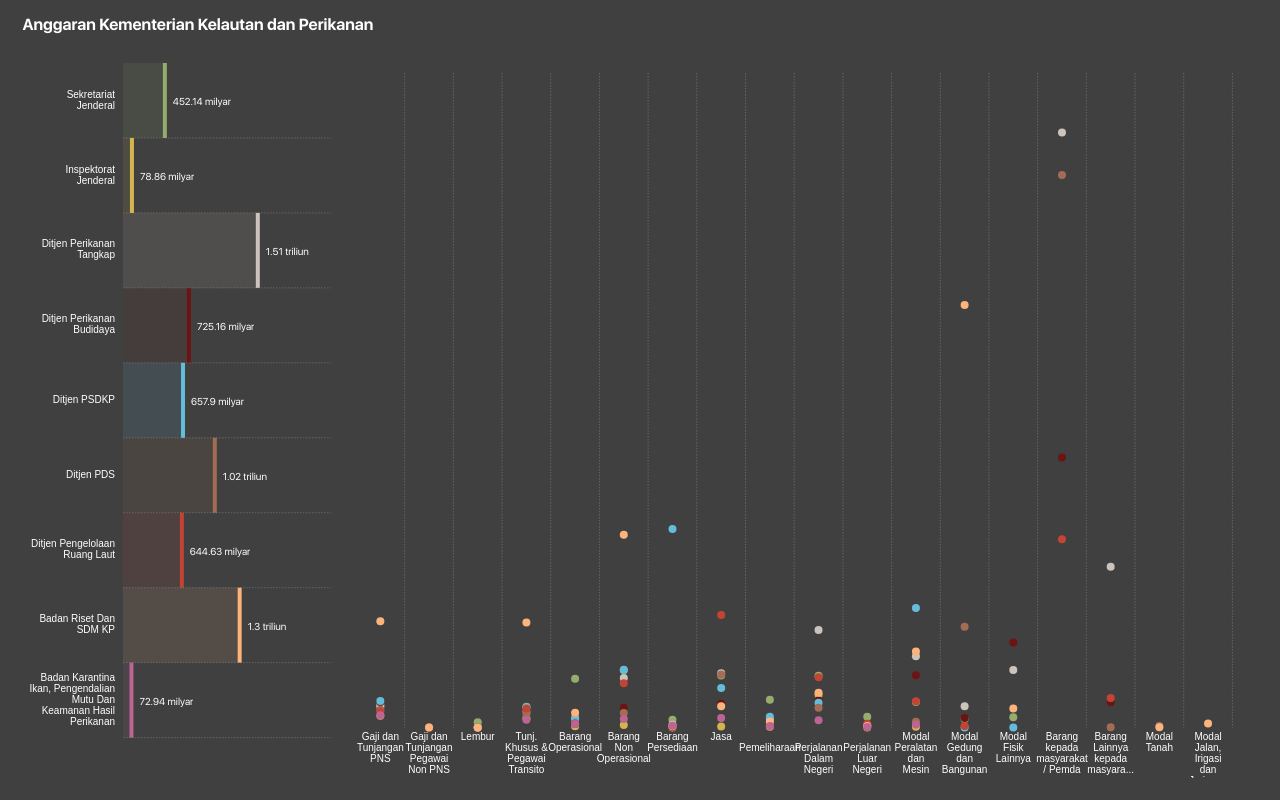
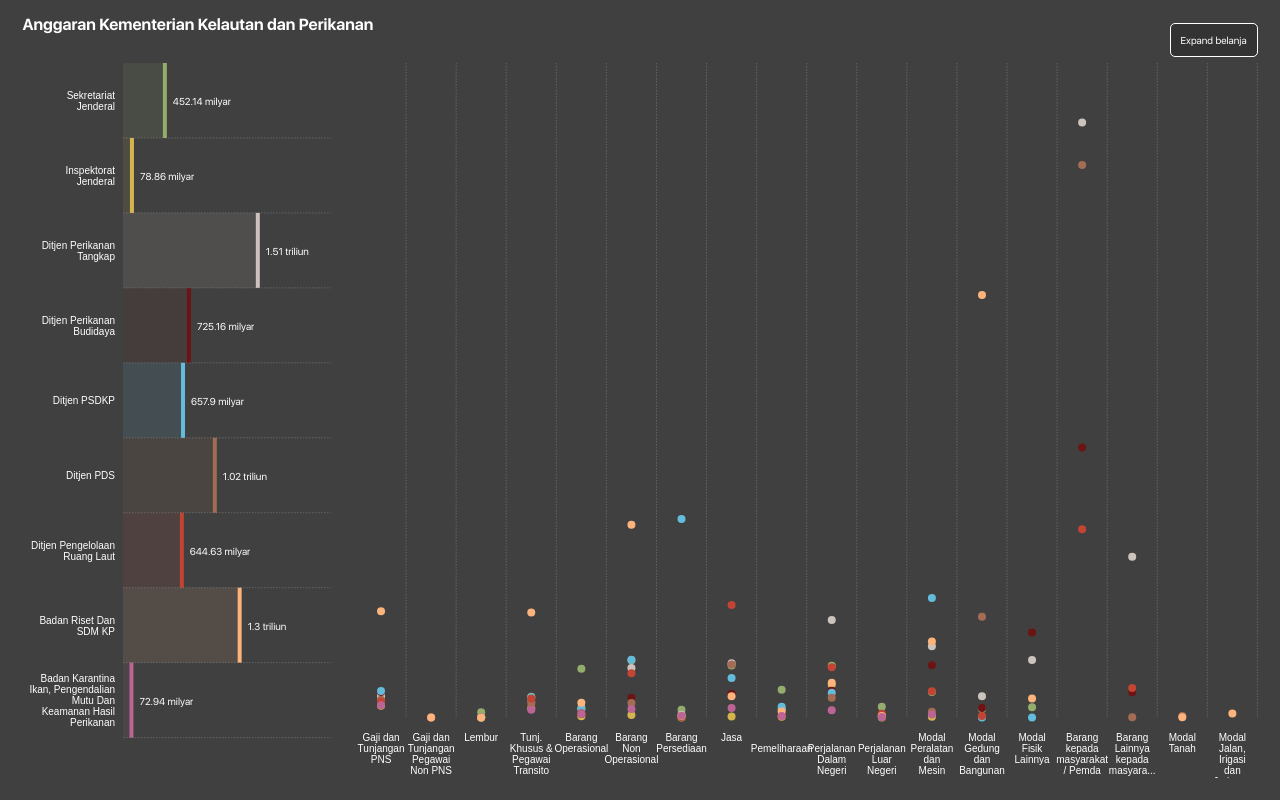
Before and after one commit to mahdanahmad/kkp-viz, a website: page index.html in a window 1280 px wide. Drawn offline with nearby package versions, Linux system fonts and the light colour scheme.

Commit message:
expanding scatter

```diff
--- a/index.html
+++ b/index.html
@@ -33,7 +33,9 @@
 			</div>
 			<div id="content">
 				<div id="side-bar" class="float-left"></div>
-				<div id="mein-bar" class="float-right"></div>
+				<div id="mein-bar" class="float-right">
+					<div id="expand-toggler" class="cursor-pointer"></div>
+				</div>
 			</div>
 		</div>
 	</body>
--- a/js/helpers.js
+++ b/js/helpers.js
@@ -7,7 +7,9 @@ function wrap(text, width, isVertical) {
 		let lineNumber = 0;
 		let lineHeight = 1.1; // ems
 		let y = "" + lineHeight;
-		let dy = parseFloat(y);
+		let dy = parseFloat(y) * 2;
+		// let y = text.attr("y");
+		// let dy = parseFloat(text.attr("dy"));
 		let tspan = text.text(null).append("tspan").attr("x", 0).attr("y", y).attr("dy", dy + "em");
 		while (word = words.pop()) {
 			line.push(word);
@@ -25,7 +27,7 @@ function wrap(text, width, isVertical) {
 				}
 			}
 		}
-		if (isVertical) { text.attr('transform', 'translate(-8, ' + (-((lineNumber * lineHeight + dy) / 2) * 10 - 4) + ')'); }
+		if (isVertical) { text.attr('transform', 'translate(-8, ' + (-((lineNumber * lineHeight + dy) / 2) * 10 - 8) + ')'); }
 	});
 }
 
--- a/js/scatter.js
+++ b/js/scatter.js
@@ -1,10 +1,12 @@
+const toggle	= ['Expand belanja', 'Shrink belanja'];
+
 function createScatter(belanja, palette, data) {
 	d3.select("#mein-bar").select("svg#scatter-viz").remove();
 
 	let canvasWidth		= $('#mein-bar').outerWidth(true);
 	let canvasHeight	= $('#mein-bar').outerHeight(true);
 
-	let margin 			= { top: 25, right: 25, bottom: 50, left: 25 };
+	let margin 			= { top: 15, right: 0, bottom: 60, left: 25 };
 	let width			= canvasWidth - margin.right - margin.left;
 	let height			= canvasHeight - margin.top - margin.bottom;
 
@@ -14,6 +16,12 @@ function createScatter(belanja, palette, data) {
 
 	let x 				= d3.scaleBand().range([0, width]).padding(0).domain(belanja);
 	let y 				= d3.scaleLinear().range([height, 0]).domain([minData * 0.75, maxData * 1.10]);
+	let yByBelanja		= _.chain(data).groupBy('belanja').mapValues((o) => {
+		let minByBel	= d3.min(o, (d) => (d.anggaran));
+		let maxByBel	= d3.max(o, (d) => (d.anggaran));
+
+		return d3.scaleLinear().range([height, 0]).domain([minByBel * 0.75, maxByBel * 1.10]);
+	}).value();
 
 	let svg = d3.select("#mein-bar").append("svg")
 		.attr("id", "scatter-viz")
@@ -31,14 +39,15 @@ function createScatter(belanja, palette, data) {
 
 	let groupCircle	= svg.append("g").attr('id', 'dot-crowd').selectAll(".group-circle").data(data).enter().append("g");
 
-	console.log(_.groupBy(data, 'belanja'));
-
 	groupCircle.append("circle")
 			.attr("class", (o) => (_.kebabCase(o.kedeputian) + " dot"))
 			.attr("r", 4)
 			.attr("fill", (o) => (palette[o.kedeputian]))
+			// .attr("cx", (o) => (x(o.belanja) + _.random(5, x.bandwidth() - 5)))
 			.attr("cx", (o) => (x(o.belanja) + (x.bandwidth() / 2)))
-			.attr("cy", (o) => (y(o.anggaran)));
+			// .attr("cy", (o) => (yByBelanja[o.belanja](o.anggaran)));
+			// .attr("cy", (o) => (y(o.anggaran)));
+			.attr("cy", height);
 
 	svg.append('g')
 		.attr('class', 'grid-wrapper')
@@ -49,4 +58,28 @@ function createScatter(belanja, palette, data) {
 			.attr('x2', (o) => (o))
 			.attr('y1', 0)
 			.attr('y2', height);
+
+
+	function changeScatterHeight() {
+		let current	= $( '#expand-toggler' ).html();
+		let next	= (_.indexOf(toggle, current) + 1) % 2;
+
+		let time		= 500;
+		let transition	= d3.transition()
+	        .duration(time)
+	        .ease(d3.easeLinear);
+
+		if (next == 0) {
+			svg.selectAll('.dot').transition(transition)
+				.attr('cy', (o) => (y(o.anggaran)));
+		} else {
+			svg.selectAll('.dot').transition(transition)
+				.attr('cy', (o) => (yByBelanja[o.belanja](o.anggaran)));
+		}
+
+		$( '#expand-toggler' ).html(toggle[next]);
+	}
+
+	changeScatterHeight();
+	$( '#expand-toggler' ).click(() => { changeScatterHeight(); });
 }
--- a/stylesheets/scss/main.scss
+++ b/stylesheets/scss/main.scss
@@ -39,7 +39,10 @@ div#root {
 		height: calc(100% - #{$header-height} - #{$wrapper-pad}); padding-bottom: $wrapper-pad;
 		& > div { display: inline-block; height: 100%; }
 		#side-bar { width: $side-width; }
-		#mein-bar { width: calc(100% - #{$side-width}); }
+		#mein-bar {
+			position: relative; width: calc(100% - #{$side-width});
+			#expand-toggler { position: absolute; right: 0; top: -25px; padding: 10px; border: 1px solid; border-radius: 5px; background: rgba(black, .2); }
+		}
 
 		svg {
 			text { fill: white; }
```
Also changed, not shown: stylesheets/css/main.css, 1 other file.
